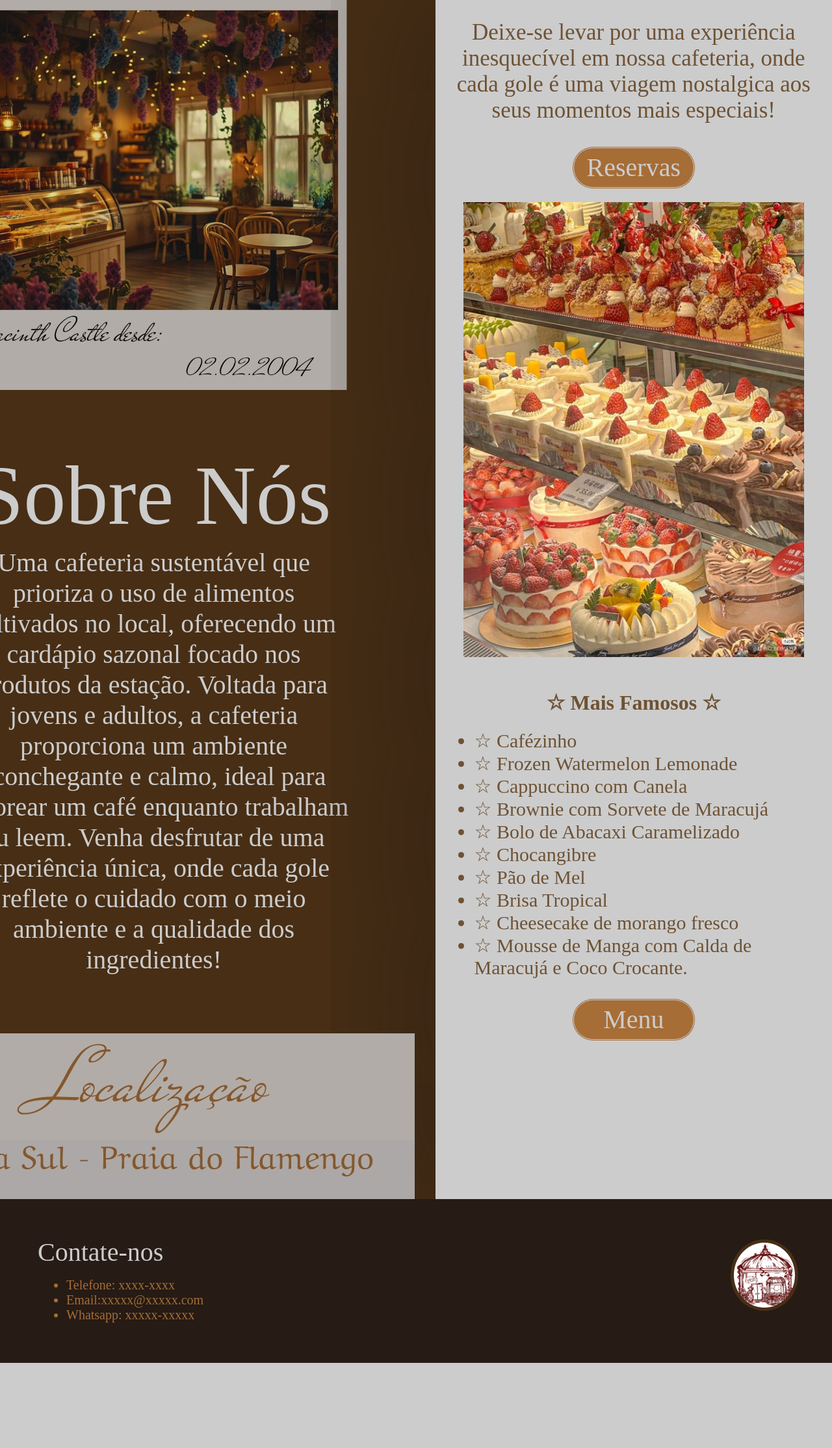
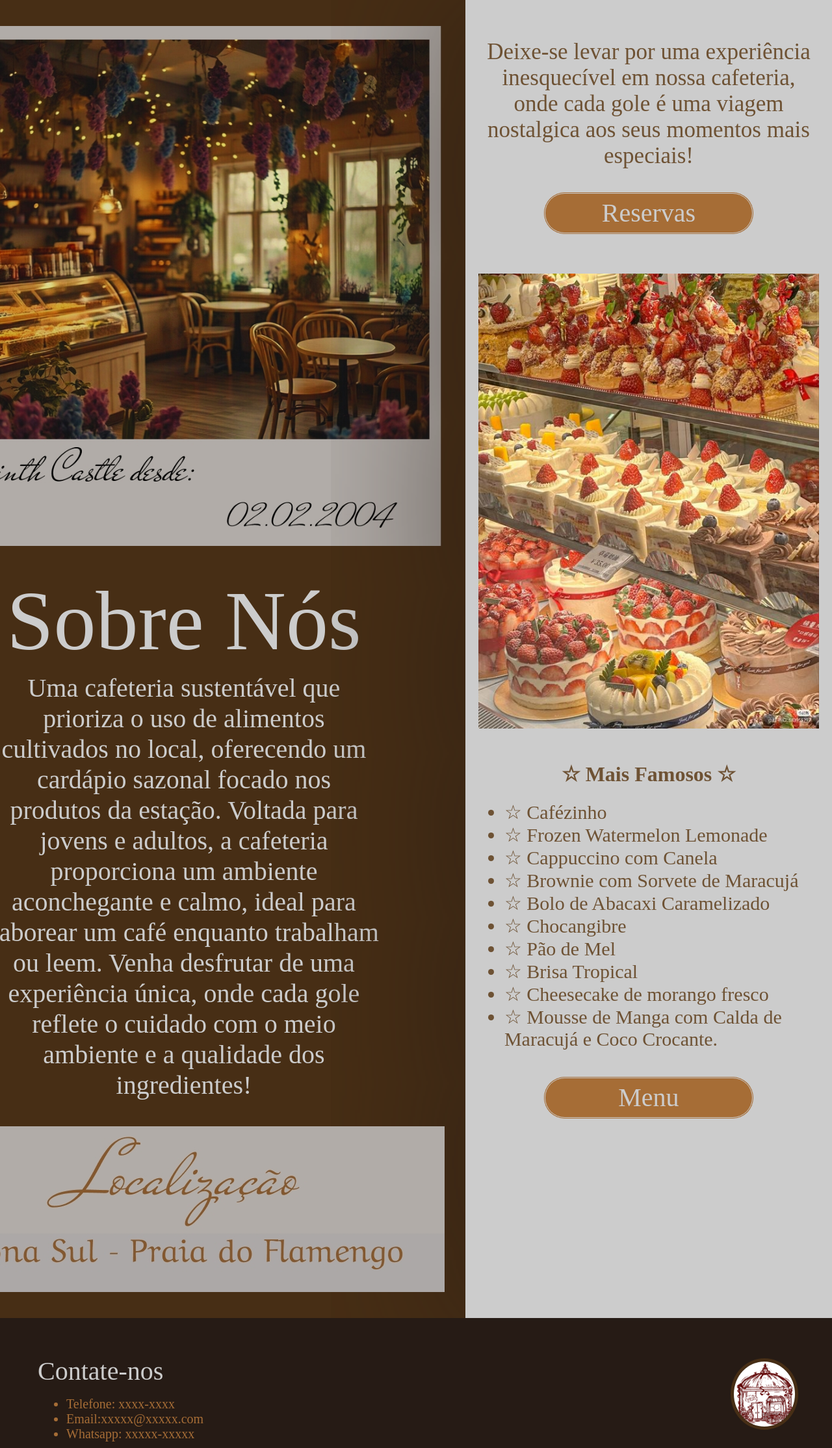
Before and after one commit to GiuBonacchi/Hyacinth-Castle, a PHP site: page /home.html in a window 1280 px wide. Shown: the part 112-2340 px from the top of the page at 65% size. Before the commit the page ends 2209 px from the top, so only its background shows below. Run offline with PHP 8.4, Linux system fonts and the light colour scheme; some web fonts are replaced.

Commit message:
adicionado

```diff
--- a/css/home.css
+++ b/css/home.css
@@ -25,7 +25,7 @@
     color:#6E5234 ;
     font-family: "Aref Ruqaa";
     text-align: center;
-    margin-top: 10px;
+    margin-top: 40px;
     margin-bottom: 10;
 }
 
@@ -46,12 +46,13 @@
     font-family:"Aref Ruqaa";
     font-size: 30px;
     text-align:left;
-    /* margin-left: 50px; */
     margin-top: 10px;
 }
 
 .polaroid {
-    height: 600px;
+    height: 800px;
+    margin-top: 40px;
+    margin-bottom: 40px;
 }
 
 .polaroid-h1 {
@@ -60,7 +61,7 @@
     color: #cccccc;
     font-family: "Mr De Haviland";
     text-align: center;
-    margin-bottom: auto;
+    margin: auto;
 }
 
 .text-wrapper{
@@ -78,8 +79,7 @@
 
 .imgLocal {
     position: relative;
-    /* width: 200px; */
-    margin-top: 50px;
-    margin-bottom: 0;
+    margin-top: px;
+    margin-bottom: 40px;
     z-index: 10;
 }
--- a/css/styles.css
+++ b/css/styles.css
@@ -100,8 +100,9 @@ a {
     border-radius: 100px;
     text-align: center;
     margin-top: 20px;
-    margin-right: 190px;
-    margin-left: 190px;
+    margin-right: 100px;
+    margin-left: 100px;
+    margin-bottom: 40px;
     border-style: double;
     border-style: solid #261B15;
     transition: transform 200ms cubic-bezier(0.56, -0.19, 0, 2.63);;
@@ -122,8 +123,9 @@ a {
     border-radius: 100px;
     text-align: center;
     margin-top: 40px;
-    margin-right: 190px;
-    margin-left: 190px;
+    margin-right: 100px;
+    margin-left: 100px;
+    margin-bottom: auto;
     border-style: double;
     border-style: solid #261B15;
     transition: transform 200ms cubic-bezier(0.56, -0.19, 0, 2.63);;
--- a/home.html
+++ b/home.html
@@ -16,11 +16,11 @@
 <body>
     <header>
         <nav class="nav">
-            <a href="http://127.0.0.1:5500/A3/promo.html">Promoção</a>
+            <a href="http://127.0.0.1:5500/promo.html">Promoção</a>
             <a href="#sobre-nos-text">Sobre Nós</a>
-            <a href="http://127.0.0.1:5500/A3/home.html"> Hyacinth Castle </a>
-            <a href="http://127.0.0.1:5500/A3/menu.html">Menu</a>
-            <a href="http://127.0.0.1:5500/A3/reservas.html">Reserva</a>
+            <a href="http://127.0.0.1:5500/home.html"> Hyacinth Castle </a>
+            <a href="http://127.0.0.1:5500/menu.html">Menu</a>
+            <a href="http://127.0.0.1:5500/reservas.html">Reserva</a>
         </nav>
     </header>
 
@@ -29,7 +29,7 @@
         <div class="vertical-divH">
             <p> Deixe-se levar por uma experiência inesquecível em nossa cafeteria, onde cada gole é uma viagem nostalgica aos seus momentos mais especiais! </p>
             <nav>
-                <a id="button" href="http://127.0.0.1:5500/A3/reservas.html">Reservas</a>
+                <a id="button" href="http://127.0.0.1:5500/reservas.html">Reservas</a>
             </nav>
             <img class="imgComida" src="Imagens/comida1.jpg" alt="comidas">
             <h1><span>  ☆  </span>Mais Famosos<span>  ☆  </span></h1>
@@ -47,7 +47,7 @@
             </ul>
 
             <nav>
-                <a id="button" href="http://127.0.0.1:5500/A3/menu.html">Menu</a>
+                <a id="button2" href="http://127.0.0.1:5500/menu.html">Menu</a>
             </nav>
 
         </div>
--- a/ns.js
+++ b/ns.js
@@ -26,7 +26,7 @@ function chutar() {
 
 if (tentativa == 0) {
     result.innerHTML =
-      "acabaram as tentativas o número secreto era " + numeroAleatorio;
+      "acabaram as tentativas o número da sorte era " + numeroAleatorio;
       document.getElementById("buttonPromo").disabled = true
 
 }
```
Also changed, not shown: hyacinthcastle.sql (+0 -47 lines), menu.html (+4 -4 lines), promo.html (+4 -4 lines), reservas.html (+12 -4 lines), salvar_reserva.php (deleted, +0 -37 lines).
